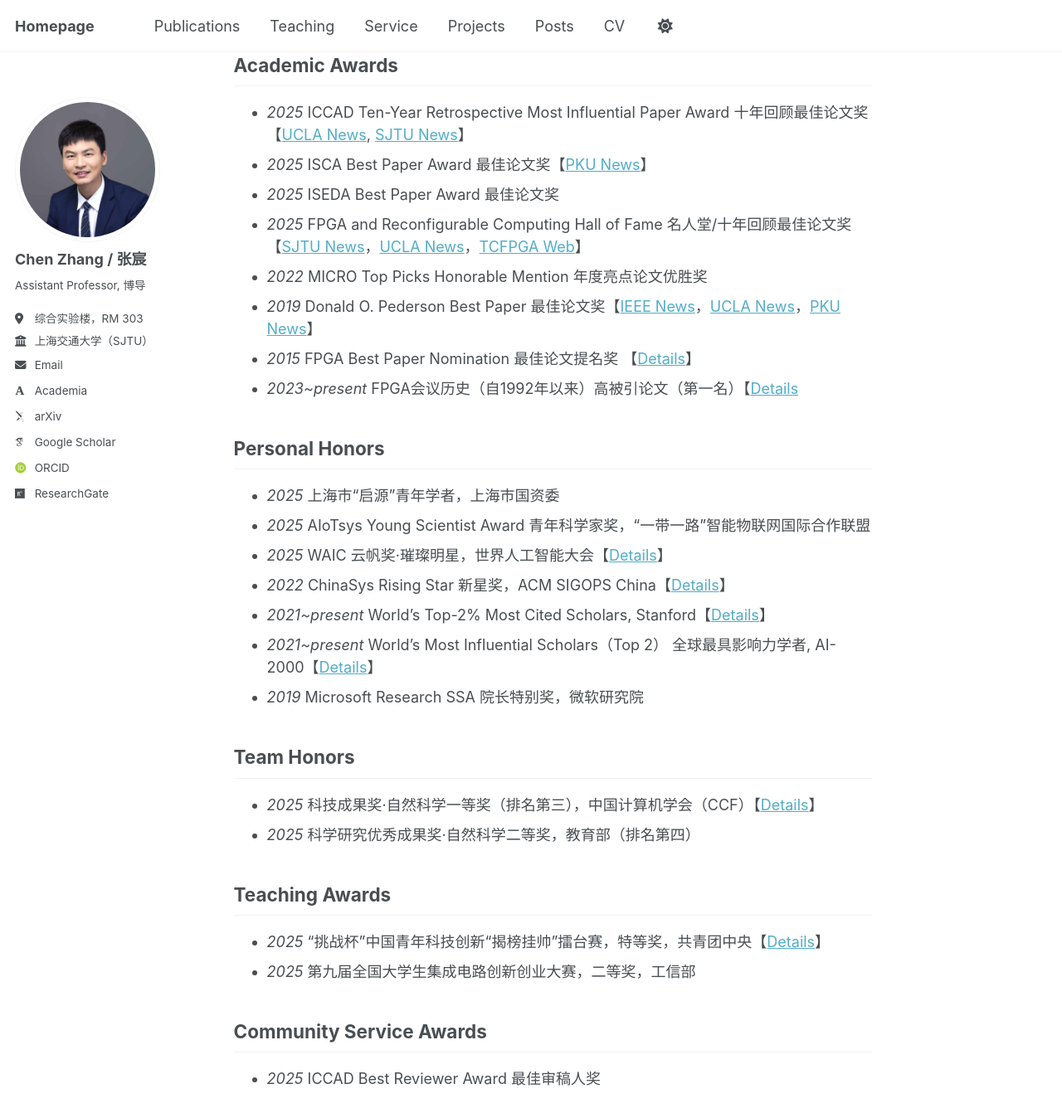
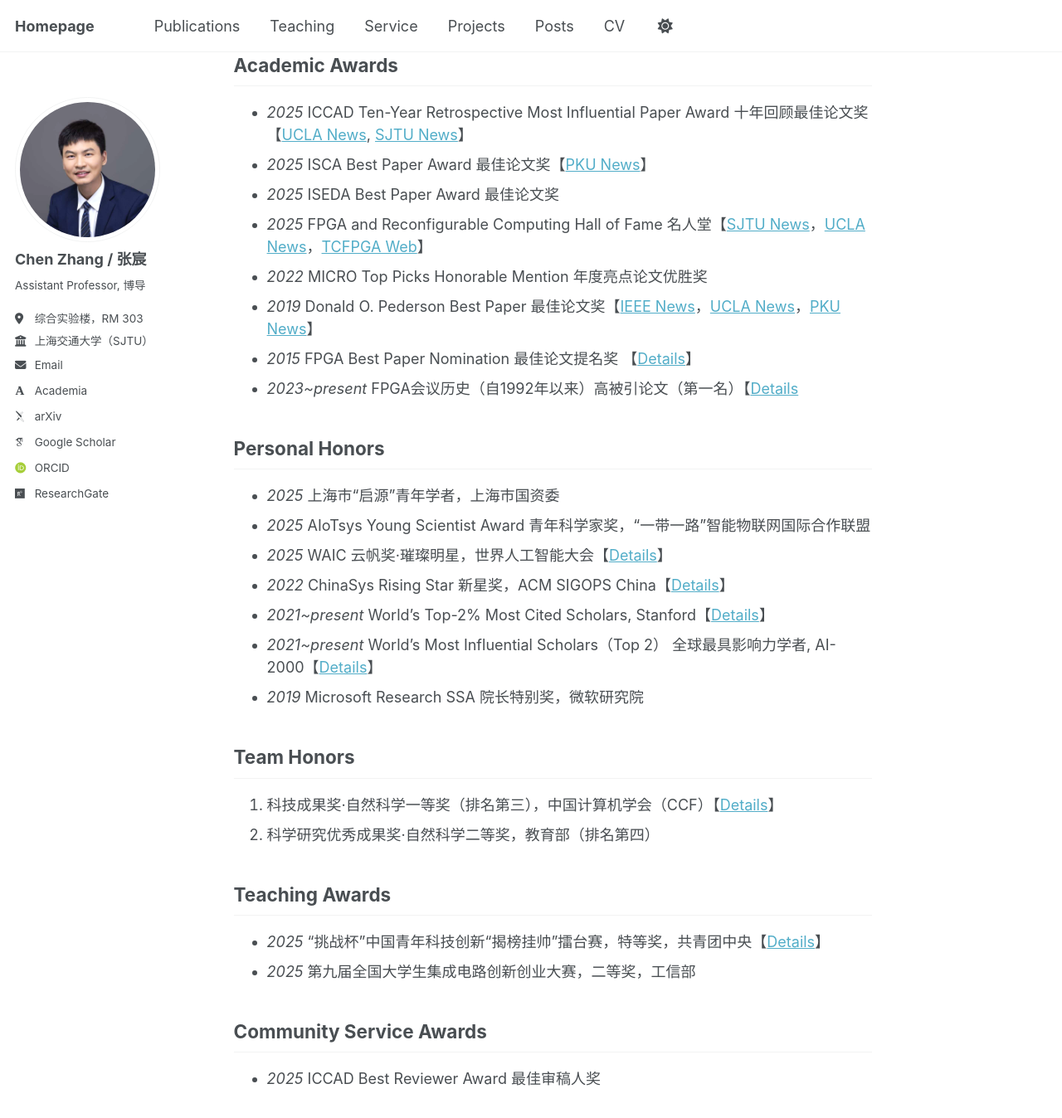
Before and after one commit to chenzhangsjtu/chenzhangsjtu.github.io, a Jekyll site: the page built from _pages/about.md, in a window 1280 px wide and 1400 px high, scrolled down 1862 px. Shown: the top 1348 px of the window at 83% size. Built offline with Jekyll 4.4.1, drawn with Linux system fonts in a browser that asks for light colours; some web fonts are replaced.

Commit message:
Update about.md

```diff
--- a/_pages/about.md
+++ b/_pages/about.md
@@ -44,7 +44,7 @@ He has published about 40 papers in top-tier conferences and journals, including
 - *2025* ICCAD Ten-Year Retrospective Most Influential Paper Award 十年回顾最佳论文奖【[UCLA News](https://www.cs.ucla.edu/professor-jason-cong-wins-10-year-most-influential-paper-award-at-iccad-2025/), [SJTU News](https://news.sjtu.edu.cn/jdzh/20251028/215864.html)】
 - *2025* ISCA Best Paper Award 最佳论文奖【[PKU News](https://ic.pku.edu.cn/xwdt/6422d56ef3114e03b930e16b2f3b8941.htm)】
 - *2025* ISEDA Best Paper Award 最佳论文奖
-- *2025* FPGA and Reconfigurable Computing Hall of Fame 名人堂/十年回顾最佳论文奖【[SJTU News](https://mp.weixin.qq.com/s/ZKNA4BI9bxbInRNhaJVlLg)，[UCLA News](https://www.cs.ucla.edu/professor-jason-cong-and-co-authors-inducted-into-the-class-of-2025-fpga-and-reconfigurable-computing-hall-of-fame/)，[TCFPGA Web](https://tcfpga.org/books/hall-of-fame/page/hall-of-fame-inductees)】<!-- Since 2017, the award has been selected by a vote of the TCFPGA committee, and this is the first time it has been awarded to a scholar from the Asia-Pacific region. -->
+- *2025* FPGA and Reconfigurable Computing Hall of Fame 名人堂【[SJTU News](https://mp.weixin.qq.com/s/ZKNA4BI9bxbInRNhaJVlLg)，[UCLA News](https://www.cs.ucla.edu/professor-jason-cong-and-co-authors-inducted-into-the-class-of-2025-fpga-and-reconfigurable-computing-hall-of-fame/)，[TCFPGA Web](https://tcfpga.org/books/hall-of-fame/page/hall-of-fame-inductees)】<!-- Since 2017, the award has been selected by a vote of the TCFPGA committee, and this is the first time it has been awarded to a scholar from the Asia-Pacific region. -->
 - *2022* MICRO Top Picks Honorable Mention 年度亮点论文优胜奖 <!--（MICRO 年度最佳论文优胜奖）-->
 - *2019* Donald O. Pederson Best Paper 最佳论文奖【[IEEE News](https://ieee-ceda.org/awards/donald-o-pederson-award#recipients)，[UCLA News](https://www.cs.ucla.edu/2019-donald-o-pederson-best-paper-award/)，[PKU News](https://cs.pku.edu.cn/info/1263/2440.htm)】<!-- Since 1999, the recipients have been selected through voting by the IEEE CEDA committee. This marks the first time that a Chinese scholars has received the award. -->
 - *2015* FPGA Best Paper Nomination 最佳论文提名奖 【[Details](https://www.isfpga.org/past/fpga2015/index.html)】
@@ -60,8 +60,8 @@ He has published about 40 papers in top-tier conferences and journals, including
 - *2019* Microsoft Research SSA 院长特别奖，微软研究院
 
 ## Team Honors
-- *2025* 科技成果奖·自然科学一等奖（排名第三），中国计算机学会（CCF）【[Details](https://mp.weixin.qq.com/s/E_mKk9NPjM9IHYafRUqpHA)】
-- *2025* 科学研究优秀成果奖·自然科学二等奖，教育部（排名第四）
+2025. 科技成果奖·自然科学一等奖（排名第三），中国计算机学会（CCF）【[Details](https://mp.weixin.qq.com/s/E_mKk9NPjM9IHYafRUqpHA)】
+2025. 科学研究优秀成果奖·自然科学二等奖，教育部（排名第四）
 
 ## Teaching Awards
 - *2025* “挑战杯”中国青年科技创新“揭榜挂帅”擂台赛，特等奖，共青团中央【[Details](https://mp.weixin.qq.com/s/SQKxtXRo0639CYQ8-sh8iw)】
```
